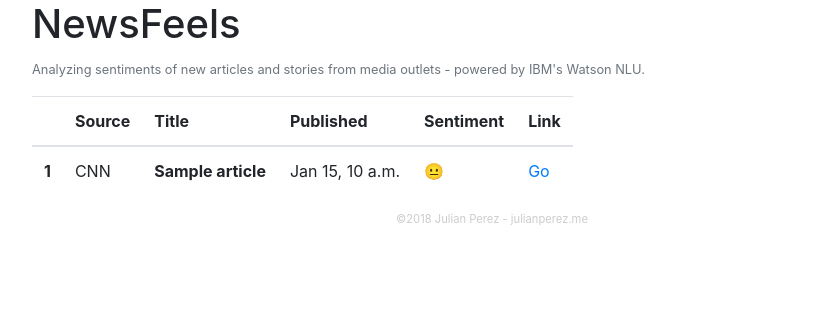
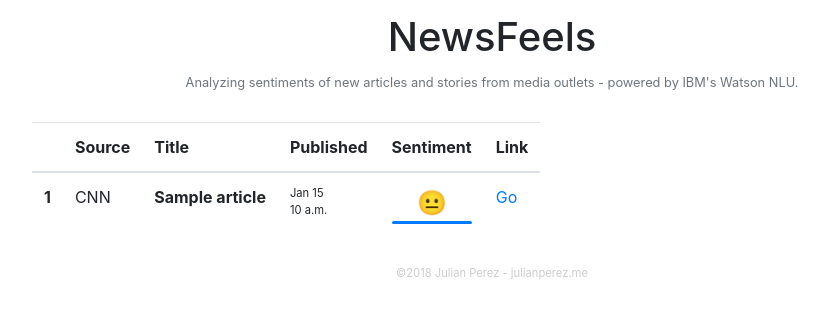
Before and after one commit to jcpmmx/NewsFeels, a Django app: page /articles/ in a window 1280 px wide. Shown: the top 318 px of the page, without its empty margins (148-974 px from the left). Run offline with Django 3.2, Linux system fonts and the light colour scheme; tables that the repository leaves empty hold one stand-in row (values such as "Sample post"); some libraries are stand-ins or nearby versions.

Commit message:
Making the UI prettier

```diff
--- a/articles/models.py
+++ b/articles/models.py
@@ -37,6 +37,13 @@ class Article(models.Model):
             self.external_id = self._generate_hash(*uuid_components)
         super().save(*args, **kwargs)
 
+    def get_sentiment_percentage(self):
+        """
+        Returns the sentiment score as a percentage value (form 0 to 100).
+        e.g. -0.65 --> 65
+        """
+        return abs(self.sentiment_score)*100
+
     @classmethod
     def create_articles(cls, source, available_articles):
         """
--- a/articles/templates/articles/index.html
+++ b/articles/templates/articles/index.html
@@ -1,4 +1,5 @@
 {% extends 'base.html' %}
+{% load articles_utils %}
 
 
 {% block main_container %}
@@ -16,13 +17,22 @@
         </thead>
         <tbody>
         {% for article in article_list %}
-            {% with label=article.sentiment_label %}
-                <tr class="text-{% if label == 'positive' %}sucess{% elif label == 'negative' %}danger{% else %}default{% endif %}">
+            {% with label=article.sentiment_label bs_color=article.sentiment_label|get_sentiment_bs_color %}
+                <tr>
                     <th scope="row">{{ forloop.counter }}</th>
                     <td>{{ article.get_source_display }}</td>
                     <td><strong>{{ article.title }}</strong></td>
-                    <td>{{ article.published|date:"M d, P" }}</td>
-                    <td>{% if label == 'positive' %}🙂{% elif label == 'negative' %}😠{% else %}😐{% endif %}</td>
+                    <td class="text-small">{{ article.published|date:"M d" }}<br/>{{ article.published|date:"P" }}</td>
+                    <td class="text-large text-center" title="{{ article.sentiment_score }}">
+                        {% if label == 'positive' %}🙂{% elif label == 'negative' %}😠{% else %}😐{% endif %}
+                        <div class="progress">
+                            <div
+                                class="progress-bar bg-{{ bs_color }}" role="progressbar"
+                                style="width: {{ article.get_sentiment_percentage }}%"
+                                aria-valuenow="50" aria-valuemin="0" aria-valuemax="100"
+                            ></div>
+                        </div>
+                    </td>
                     <td><a href="{{ article.url }}" target="_blank">Go</a></td>
                 </tr>
             {% endwith %}
--- /dev/null
+++ b/articles/templatetags/articles_utils.py
@@ -0,0 +1,20 @@
+# coding=utf-8
+
+
+from django import template
+
+register = template.Library()
+
+
+@register.filter
+def get_sentiment_bs_color(sentiment_label):
+    """
+    Returns a proper style name for Bootstrap colors for the given sentiment label.
+    e.g. 'positive' --> 'success'
+    """
+    bs_color_names = {
+        'positive': 'success',
+        'negative': 'danger',
+        'neutral': 'default',
+    }
+    return bs_color_names.get(sentiment_label, 'default')
--- a/newsfeels/settings/base.py
+++ b/newsfeels/settings/base.py
@@ -84,6 +84,9 @@ USE_TZ = True
 
 # Static files (CSS, JavaScript, Images)
 STATIC_URL = '/static/'
+STATICFILES_DIRS = [
+    os.path.join(BASE_DIR, 'static'),
+]
 
 # ----------------------------------------------------------------------------------------------------------------------
 # Custom settings, common for all envs
--- /dev/null
+++ b/newsfeels/static/base.css
@@ -0,0 +1,30 @@
+body {
+    background: #fff;
+    text-align: center;
+}
+
+.text-large {
+    font-size: 150%;
+}
+.text-small {
+    font-size: 70%;
+}
+
+#big_container {
+    padding: 13px 0;
+}
+
+#main_container {
+    padding: 13px 0;
+}
+#main_container table {
+    text-align: left;
+}
+#main_container table .progress {
+    height: 3px;
+}
+
+#about {
+    color: #ccc;
+    font-size: .7em;
+}
--- a/newsfeels/templates/base.html
+++ b/newsfeels/templates/base.html
@@ -1,5 +1,8 @@
 <!doctype html>
-<html class="no-js" lang="">
+{% load static %}
+
+
+<html lang="en-US">
 
 <head>
   <meta charset="utf-8">
@@ -8,18 +11,21 @@
   <meta name="description" content="NewsFeels analyzes the sentiment of new articles and stories from media outlets - powered by IBM's Watson NLU">
   <meta name="viewport" content="width=device-width, initial-scale=1, shrink-to-fit=no">
   <link rel="stylesheet" href="https://stackpath.bootstrapcdn.com/bootstrap/4.1.3/css/bootstrap.min.css" integrity="sha384-MCw98/SFnGE8fJT3GXwEOngsV7Zt27NXFoaoApmYm81iuXoPkFOJwJ8ERdknLPMO" crossorigin="anonymous">
+  <link rel="stylesheet" type="text/css" href="{% static 'base.css' %}">
 </head>
 
 <body>
   <div class="container">
     <div class="row">
       <div class="col-sm-12 col-md-10 offset-md-1">
-        <h1>
-          {% block body_title %}NewsFeels{% endblock body_title %}
-        </h1>
-        <p><small class="text-muted">Analyzing sentiments of new articles and stories from media outlets - powered by IBM's Watson NLU.</small></p>
-        <div id="main_container">{% block main_container %}{% endblock main_container %}</div>
-        <p class="text-center" style="margin-top:13px;color:#ccc;font-size:.7em;">&copy;2018 Julian Perez - julianperez.me</p>
+        <div id="big_container">
+          <h1>
+            {% block body_title %}NewsFeels{% endblock body_title %}
+          </h1>
+          <p><small class="text-muted">Analyzing sentiments of new articles and stories from media outlets - powered by IBM's Watson NLU.</small></p>
+          <div id="main_container">{% block main_container %}{% endblock main_container %}</div>
+          <p id="about">&copy;2018 Julian Perez - julianperez.me</p>
+        </div>
       </div>
     </div>
   </div>
```
Also changed, not shown: articles/templatetags/__init__.py (added).
